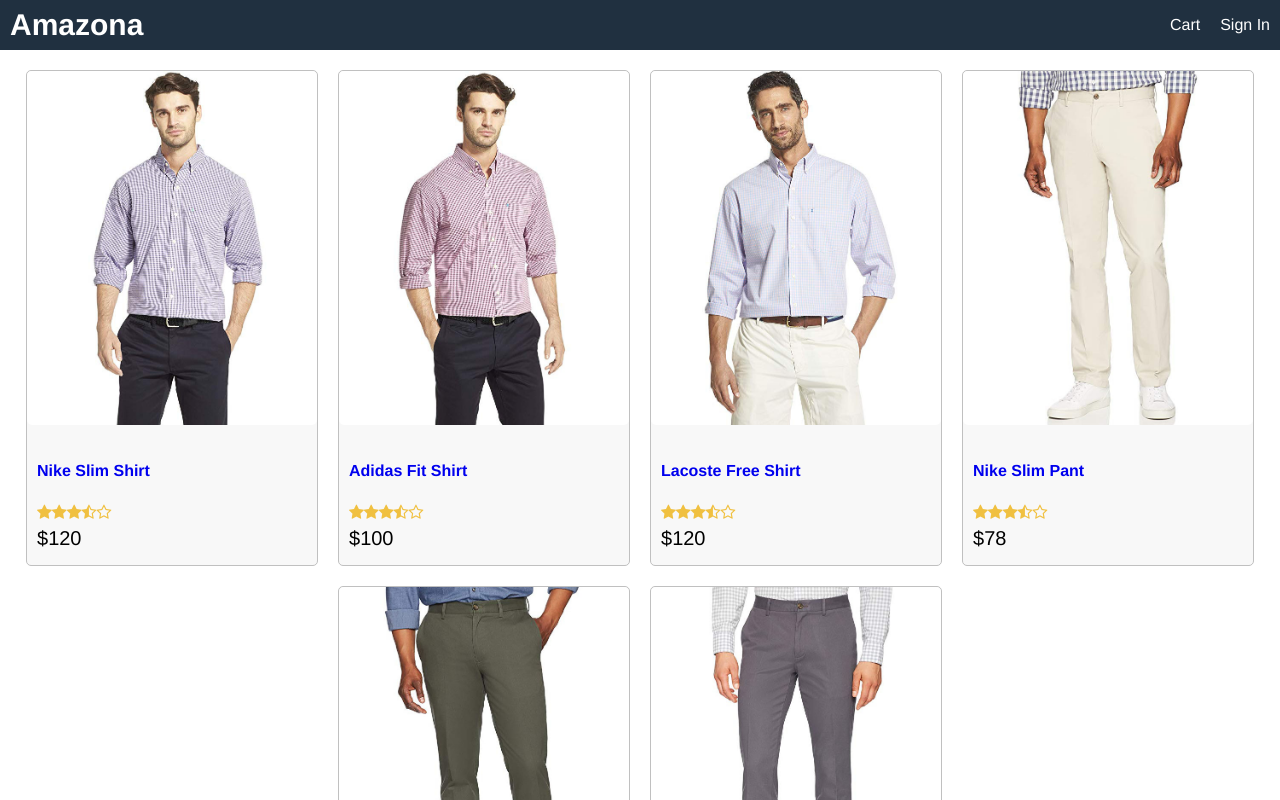
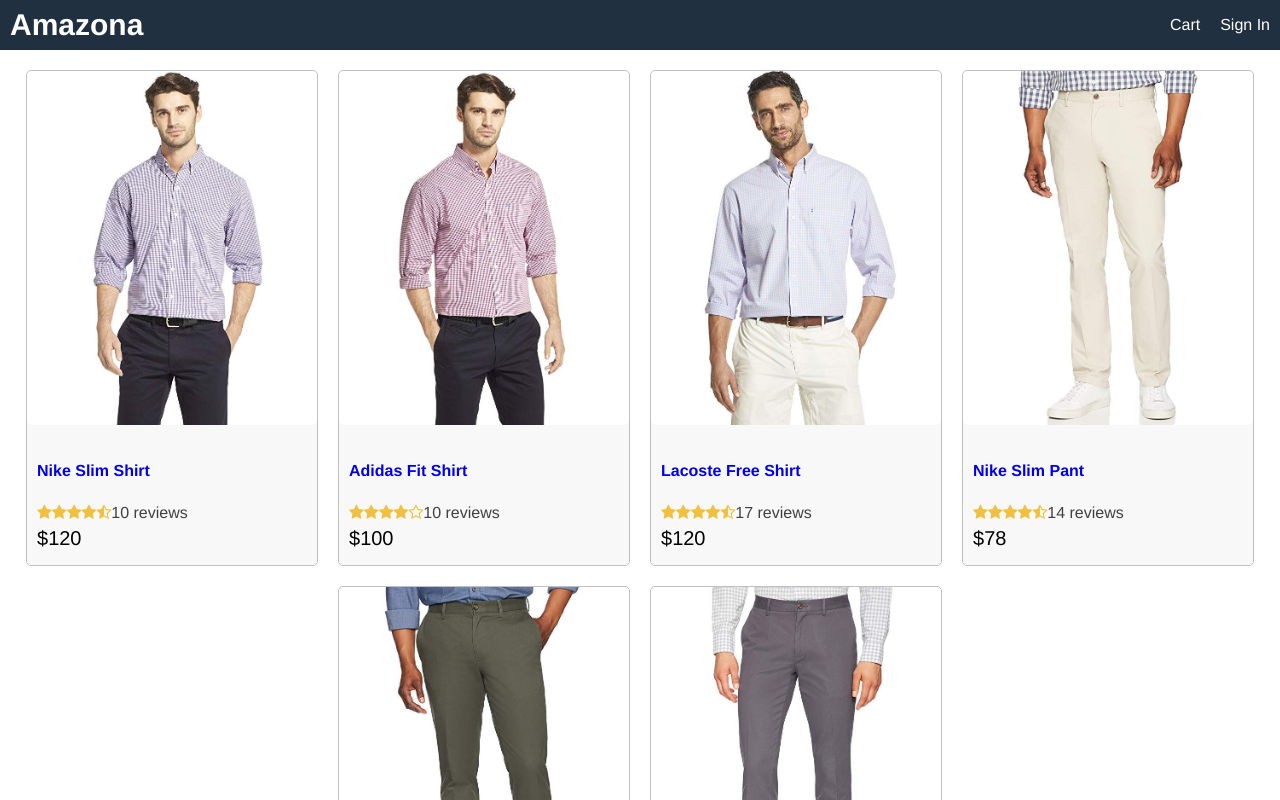
Before and after one commit to keldarch/amazona-app, a React (Create React App) app in the folder frontend/: page / in a window 1280 px wide. Shown: the top 800 px of the page. Built offline with nearby package versions, Linux system fonts and the light colour scheme.

Commit message:
added product and rating component

```diff
--- a/frontend/src/App.js
+++ b/frontend/src/App.js
@@ -1,5 +1,6 @@
 import React from "react";
 import data from "./data";
+import Product from "./components/Product";
 
 function App() {
   return (
@@ -18,40 +19,7 @@
       <main>
         <div className="row center">
           {data.products.map((product) => {
-            return (
-              <div key={product._id} className="card">
-                <a href={`/product/${product._id}`}>
-                  <img
-                    className="medium"
-                    src={product.image}
-                    alt={product.name}
-                  />
-                </a>
-                <div className="card-body">
-                  <a href={`/product/${product._id}`}>
-                    <h2>{product.name}</h2>
-                  </a>
-                  <div className="rating">
-                    <span>
-                      <i className="fa fa-star"></i>
-                    </span>
-                    <span>
-                      <i className="fa fa-star"></i>
-                    </span>
-                    <span>
-                      <i className="fa fa-star"></i>
-                    </span>
-                    <span>
-                      <i className="fa fa-star-half-o"></i>
-                    </span>
-                    <span>
-                      <i className="fa fa-star-o"></i>
-                    </span>
-                  </div>
-                  <div className="price">${product.price}</div>
-                </div>
-              </div>
-            );
+            return <Product key={product._id} product={product}></Product>;
           })}
         </div>
       </main>
--- /dev/null
+++ b/frontend/src/components/Product.js
@@ -0,0 +1,23 @@
+import React from "react";
+import Rating from "./Rating";
+
+export default function Product(props) {
+  const { product } = props;
+  return (
+    <div key={product._id} className="card">
+      <a href={`/product/${product._id}`}>
+        <img className="medium" src={product.image} alt={product.name} />
+      </a>
+      <div className="card-body">
+        <a href={`/product/${product._id}`}>
+          <h2>{product.name}</h2>
+        </a>
+        <Rating
+          rating={product.rating}
+          numReviews={product.numReviews}
+        ></Rating>
+        <div className="price">${product.price}</div>
+      </div>
+    </div>
+  );
+}
--- /dev/null
+++ b/frontend/src/components/Rating.js
@@ -0,0 +1,65 @@
+import React from "react";
+
+export default function Rating(props) {
+  const { rating, numReviews } = props;
+  return (
+    <div className="rating">
+      <span>
+        <i
+          className={
+            rating >= 1
+              ? "fa fa-star"
+              : rating >= 0.5
+              ? "fa fa-star-half-o"
+              : "fa fa-star-o"
+          }
+        ></i>
+      </span>
+      <span>
+        <i
+          className={
+            rating >= 2
+              ? "fa fa-star"
+              : rating >= 1.5
+              ? "fa fa-star-half-o"
+              : "fa fa-star-o"
+          }
+        ></i>
+      </span>
+      <span>
+        <i
+          className={
+            rating >= 3
+              ? "fa fa-star"
+              : rating >= 2.5
+              ? "fa fa-star-half-o"
+              : "fa fa-star-o"
+          }
+        ></i>
+      </span>
+      <span>
+        <i
+          className={
+            rating >= 4
+              ? "fa fa-star"
+              : rating >= 3.5
+              ? "fa fa-star-half-o"
+              : "fa fa-star-o"
+          }
+        ></i>
+      </span>
+      <span>
+        <i
+          className={
+            rating >= 5
+              ? "fa fa-star"
+              : rating >= 4.5
+              ? "fa fa-star-half-o"
+              : "fa fa-star-o"
+          }
+        ></i>
+      </span>
+      <span>{numReviews + " reviews"}</span>
+    </div>
+  );
+}
--- a/frontend/src/index.css
+++ b/frontend/src/index.css
@@ -107,5 +107,8 @@
 
 /* Rating */
 .rating span {
-    color: #f0c040
+  color: #f0c040;
 }
+.rating span:last-child {
+  color: #404040;
+}
```
